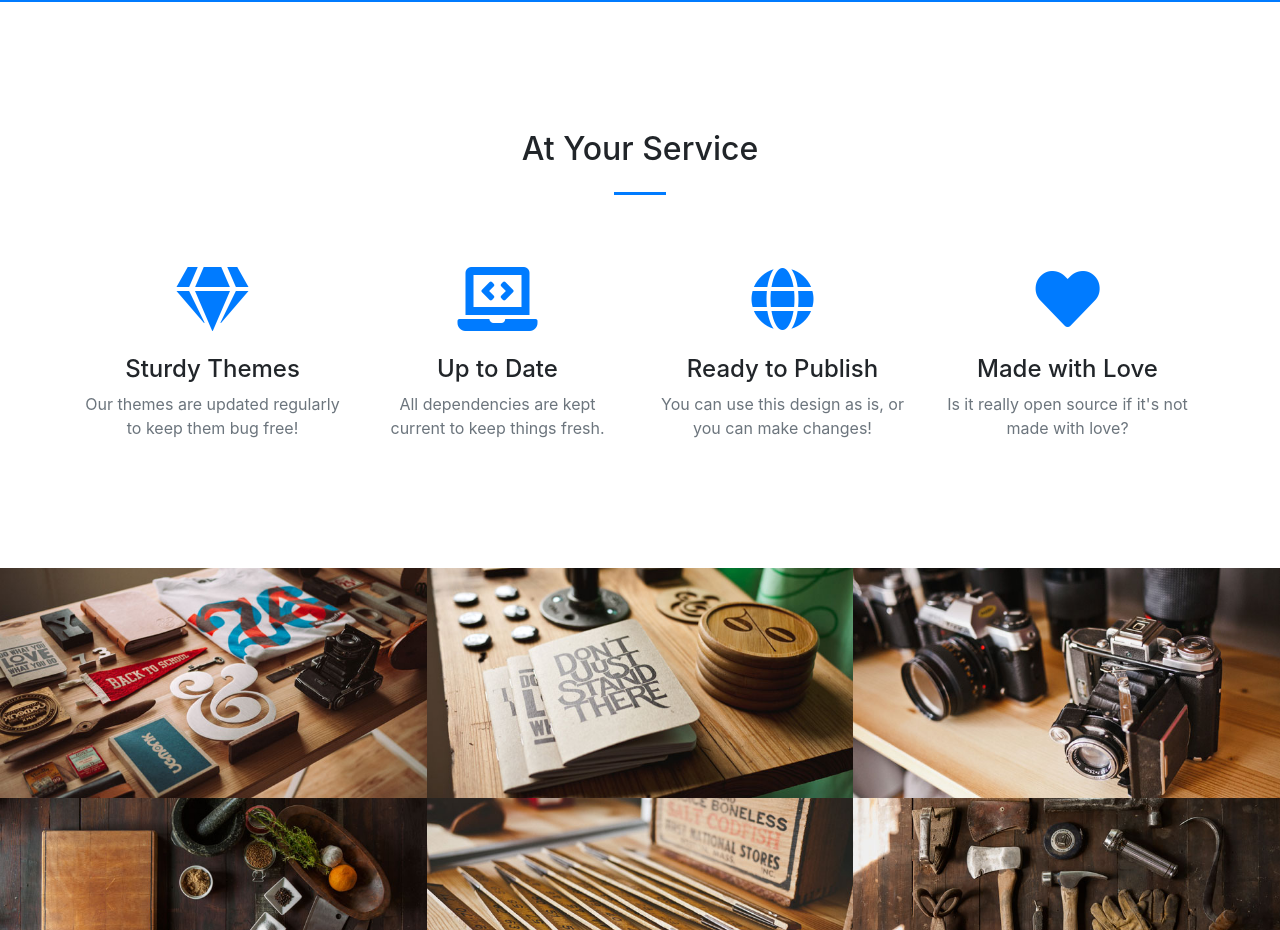
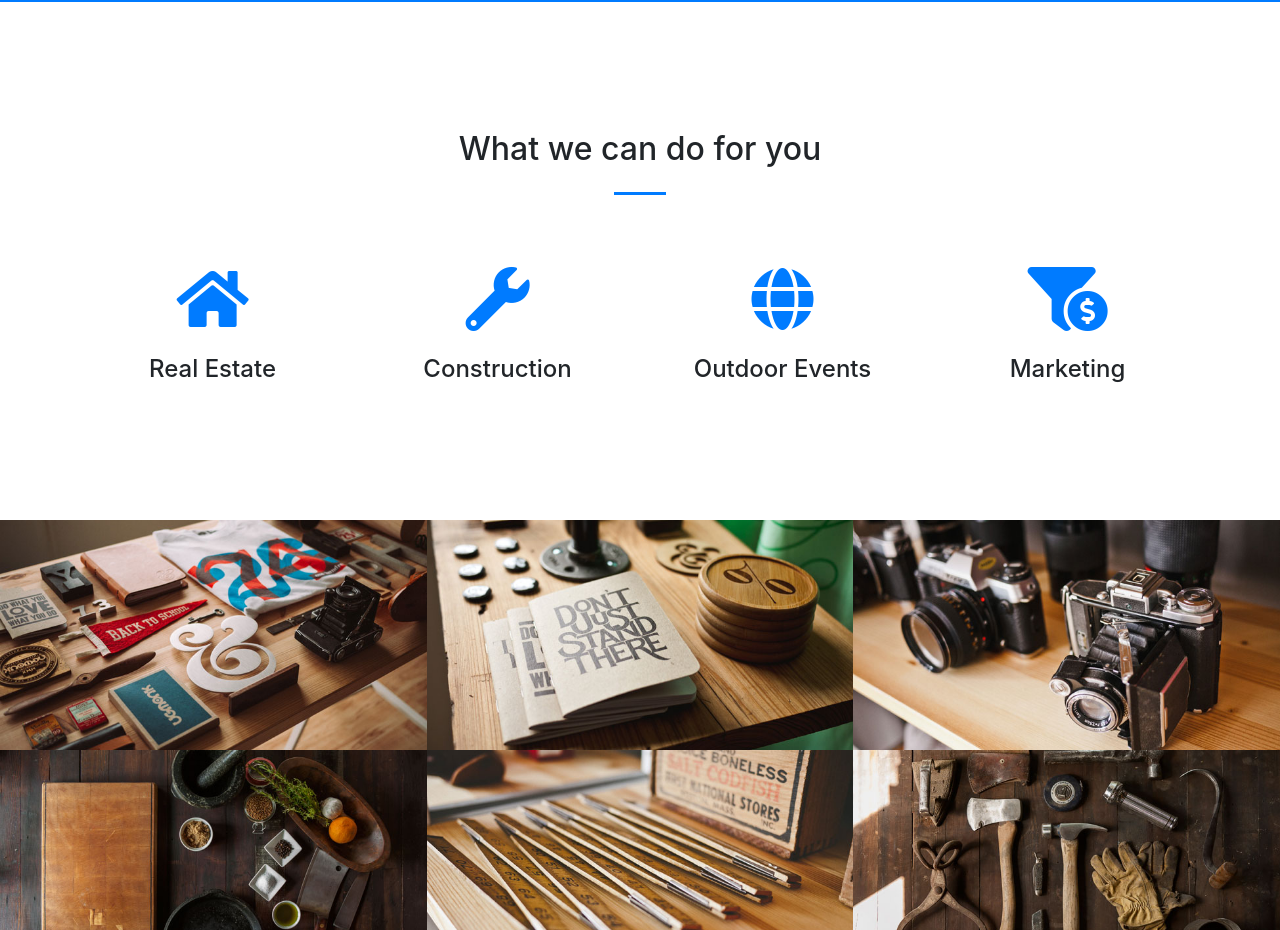
Before and after one commit to KevinS626/higherThanYouPhotography, a website with bundled scripts: page index.html in a window 1280 px wide. Shown: the part 1260-2190 px from the top of the page. Built offline with nearby package versions, Linux system fonts and the light colour scheme.

Commit message:
change language and icons

```diff
--- a/index.html
+++ b/index.html
@@ -86,35 +86,35 @@
   <!-- Services Section -->
   <section class="page-section" id="services">
     <div class="container">
-      <h2 class="text-center mt-0">At Your Service</h2>
+      <h2 class="text-center mt-0">What we can do for you</h2>
       <hr class="divider my-4">
       <div class="row">
         <div class="col-lg-3 col-md-6 text-center">
           <div class="mt-5">
-            <i class="fas fa-4x fa-gem text-primary mb-4"></i>
-            <h3 class="h4 mb-2">Sturdy Themes</h3>
-            <p class="text-muted mb-0">Our themes are updated regularly to keep them bug free!</p>
+            <i class="fas fa-4x fa-home text-primary mb-4"></i>
+            <h3 class="h4 mb-2">Real Estate</h3>
+            <!-- <p class="text-muted mb-0">Capture </p> -->
           </div>
         </div>
         <div class="col-lg-3 col-md-6 text-center">
           <div class="mt-5">
-            <i class="fas fa-4x fa-laptop-code text-primary mb-4"></i>
-            <h3 class="h4 mb-2">Up to Date</h3>
-            <p class="text-muted mb-0">All dependencies are kept current to keep things fresh.</p>
+            <i class="fas fa-4x fa-wrench text-primary mb-4"></i>
+            <h3 class="h4 mb-2">Construction</h3>
+            <!-- <p class="text-muted mb-0">All dependencies are kept current to keep things fresh.</p> -->
           </div>
         </div>
         <div class="col-lg-3 col-md-6 text-center">
           <div class="mt-5">
             <i class="fas fa-4x fa-globe text-primary mb-4"></i>
-            <h3 class="h4 mb-2">Ready to Publish</h3>
-            <p class="text-muted mb-0">You can use this design as is, or you can make changes!</p>
+            <h3 class="h4 mb-2">Outdoor Events</h3>
+            <!-- <p class="text-muted mb-0">You can use this design as is, or you can make changes!</p> -->
           </div>
         </div>
         <div class="col-lg-3 col-md-6 text-center">
           <div class="mt-5">
-            <i class="fas fa-4x fa-heart text-primary mb-4"></i>
-            <h3 class="h4 mb-2">Made with Love</h3>
-            <p class="text-muted mb-0">Is it really open source if it's not made with love?</p>
+            <i class="fas fa-4x fa-funnel-dollar text-primary mb-4"></i>
+            <h3 class="h4 mb-2">Marketing</h3>
+            <!-- <p class="text-muted mb-0">Is it really open source if it's not made with love?</p> -->
           </div>
         </div>
       </div>
```
